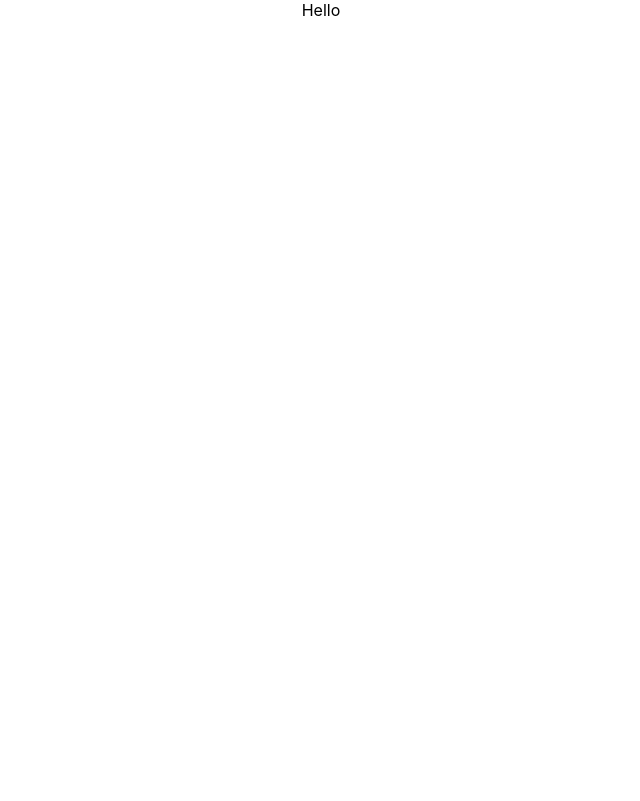
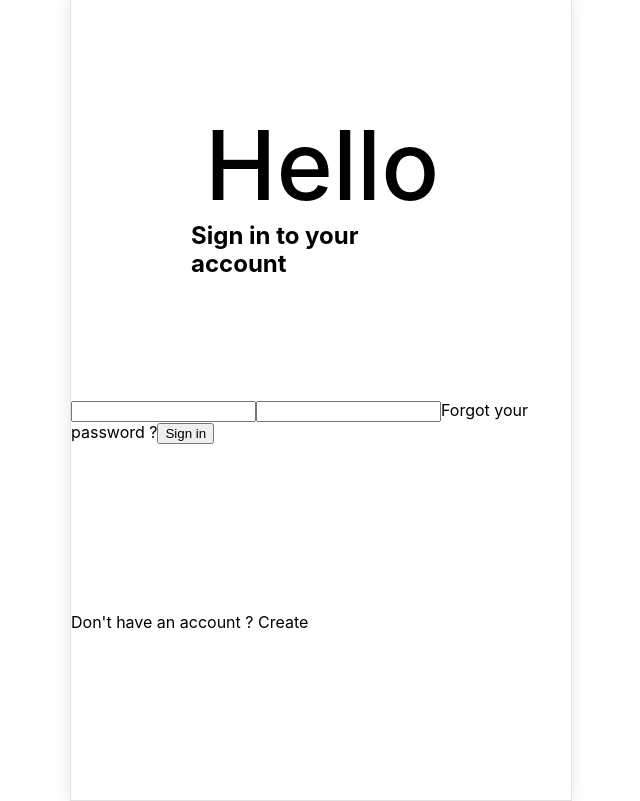
Before and after one commit to Marion-H/login-form, a React (Create React App) app: page / in a window 1280 px wide. Shown: the whole page, without its empty margins (319-959 px from the left). Built offline with nearby package versions, Linux system fonts and the light colour scheme.

Commit message:
create a component authentication with scss and component formAuth with scss

```diff
--- a/package.json
+++ b/package.json
@@ -6,6 +6,7 @@
     "@testing-library/jest-dom": "^5.11.9",
     "@testing-library/react": "^11.2.5",
     "@testing-library/user-event": "^12.7.2",
+    "node-sass": "^5.0.0",
     "react": "^17.0.1",
     "react-dom": "^17.0.1",
     "react-scripts": "4.0.2",
--- a/src/App.css
+++ /dev/null
@@ -1,38 +0,0 @@
-.App {
-  text-align: center;
-}
-
-.App-logo {
-  height: 40vmin;
-  pointer-events: none;
-}
-
-@media (prefers-reduced-motion: no-preference) {
-  .App-logo {
-    animation: App-logo-spin infinite 20s linear;
-  }
-}
-
-.App-header {
-  background-color: #282c34;
-  min-height: 100vh;
-  display: flex;
-  flex-direction: column;
-  align-items: center;
-  justify-content: center;
-  font-size: calc(10px + 2vmin);
-  color: white;
-}
-
-.App-link {
-  color: #61dafb;
-}
-
-@keyframes App-logo-spin {
-  from {
-    transform: rotate(0deg);
-  }
-  to {
-    transform: rotate(360deg);
-  }
-}
--- a/src/App.js
+++ b/src/App.js
@@ -1,9 +1,9 @@
-import "./App.css";
+import "./app.scss";
 import Authentication from "./components/Authentication";
 
 function App() {
   return (
-    <div className="App">
+    <div className="app">
       <Authentication />
     </div>
   );
--- /dev/null
+++ b/src/app.scss
@@ -0,0 +1,6 @@
+.app {
+    display: flex;
+    justify-content: center;
+    align-items: center;
+    height: 100vh;
+}
--- a/src/components/Authentication.jsx
+++ b/src/components/Authentication.jsx
@@ -1,5 +1,19 @@
+import "./css/authentication.scss";
+import FormAuth from "./FormAuth";
+
 function authentication() {
-  return <div> Hello</div>;
+  return (
+    <div className="authentication">
+      <div className="titleAuth">
+        <h1>Hello</h1>
+        <h2>Sign in to your account</h2>
+      </div>
+      <FormAuth />
+      <p>
+        Don't have an account ? <span>Create</span>
+      </p>
+    </div>
+  );
 }
 
 export default authentication;
--- /dev/null
+++ b/src/components/FormAuth.jsx
@@ -0,0 +1,16 @@
+import "./css/formAuth.scss"
+
+function FormAuth() {
+    return(
+        <div className="formAuth">
+            <form>
+                <input />
+                <input />
+                <span>Forgot your password ?</span>
+                <button>Sign in</button>
+            </form>
+        </div>
+    )
+}
+
+export default FormAuth;
--- /dev/null
+++ b/src/components/css/authentication.scss
@@ -0,0 +1,31 @@
+.authentication {
+    width: 500px;
+    height: 800px;
+    border: 1px solid #e3e3e3;
+    box-shadow: 0px 0px 15px rgba(0, 0, 0, 0.1);
+    display: grid;
+
+    .titleAuth{
+        // text-align: center;
+        margin-top: 109px;
+
+        h1 {
+            font-size: 96px;
+            font-weight: 500;
+            line-height: 112px;
+            margin: auto;
+            height: 90px;
+            width: 232px;
+            padding-bottom: 23px;
+        }
+
+        h2 {
+            font-size: 24px;
+            font-weight: 500px;
+            line-height: 28px;
+            margin: auto;
+            height: 26px;
+            width: 260px;
+        }
+    }
+}
--- /dev/null
+++ b/src/components/css/formAuth.scss
@@ -0,0 +1,3 @@
+.formAuth{
+
+}
--- a/src/index.css
+++ b/src/index.css
@@ -1,10 +1,12 @@
 body {
   margin: 0;
-  font-family: -apple-system, BlinkMacSystemFont, 'Segoe UI', 'Roboto', 'Oxygen',
+  font-family: -apple-system, BlinkMacSystemFont, 'Roboto', 'Oxygen',
     'Ubuntu', 'Cantarell', 'Fira Sans', 'Droid Sans', 'Helvetica Neue',
     sans-serif;
   -webkit-font-smoothing: antialiased;
   -moz-osx-font-smoothing: grayscale;
+  padding: 0;
+  text-decoration: none;
 }
 
 code {
```
Also changed, not shown: 1 other file (tests, documents, lock files or other folders).
